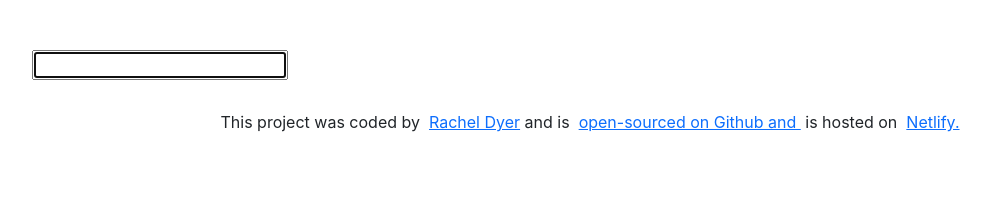
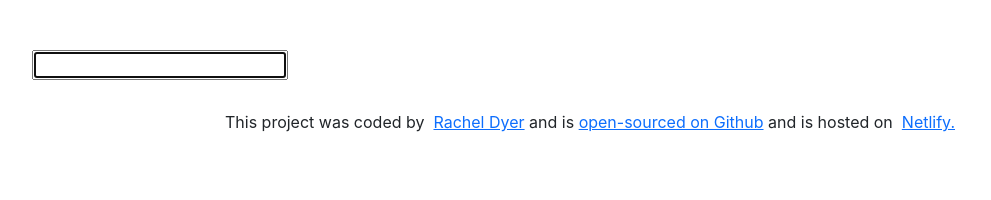
Before and after one commit to KholFyre/dictionary-project, a React (Create React App) app: page / in a window 1280 px wide. Shown: the top 200 px of the page, without its empty margins (50-1041 px from the left). Built offline with nearby package versions, Linux system fonts and the light colour scheme.

Commit message:
Edit spacing in footer

```diff
--- a/src/App.js
+++ b/src/App.js
@@ -14,14 +14,14 @@ export default function App() {
           This project was coded by &nbsp;
       <a href="https://www.linkedin.com/in/rachel-dyer-b1681457/">
       Rachel Dyer
-      </a> and is &nbsp;
+      </a> and is&nbsp;
       <a
         className="github-link"
         href="https://github.com/KholFyre/dictionary-project"
       >
-        open-sourced on Github and {""}
+        open-sourced on Github{""}
       </a>
-      &nbsp;is hosted on &nbsp;
+      &nbsp;and is hosted on &nbsp;
       <a
         className="netlify-link"
         href="https://mystifying-pike-88124d.netlify.app/"
```
